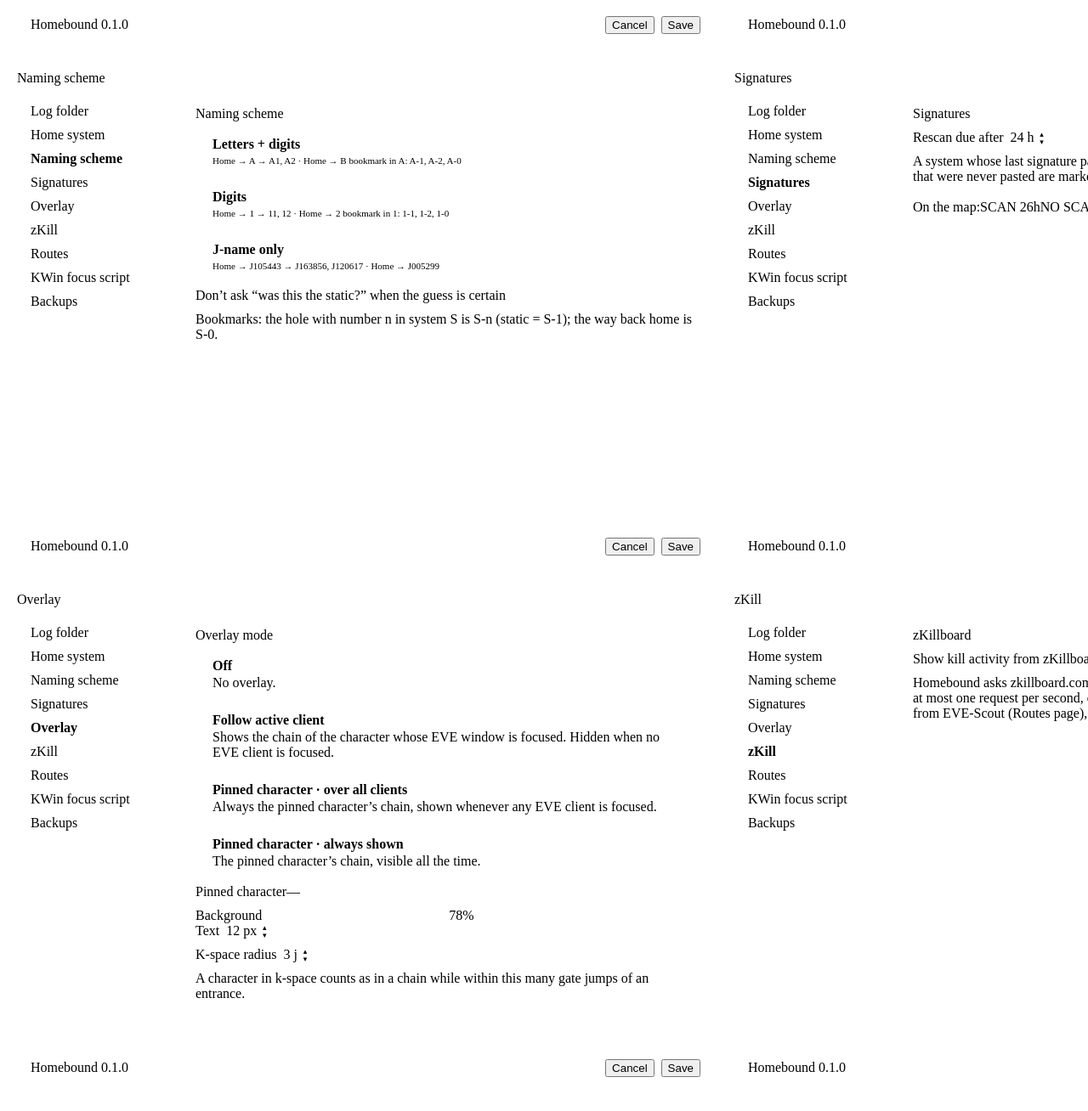
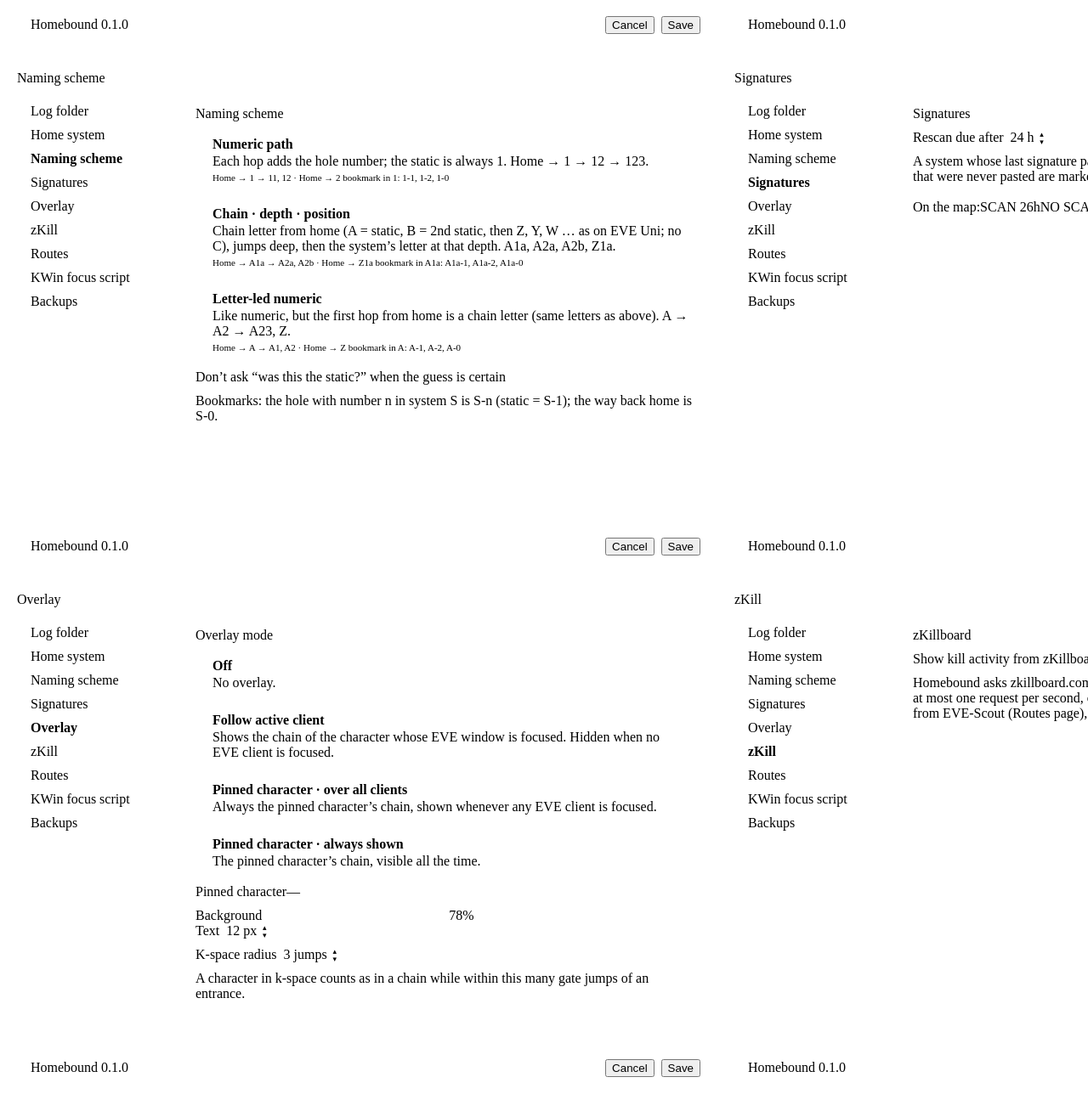
Before and after one commit to luto2/homebound, a plain HTML site: page design-system/components/Settings/preview.html in a window 1280 px wide. Shown: the part 551-1859 px from the top of the page at 85% size. Drawn offline with Linux system fonts and the light colour scheme.

Commit message:
Design system: Settings shows the app's three naming schemes and "3 jumps"
The naming page had Letters + digits, Digits and J-name only, which the app never had. It now shows Numeric path, Chain · depth · position and Letter-led numeric with their descriptions and the app's preview lines. The k-space radius reads "3 jumps", as in the app.

Co-Authored-By: Claude Opus 5.5 <noreply@anthropic.com>
Claude-Session: https://claude.ai/code/session_01RSagr2RYDtQNSAv9QYMvyf

```diff
--- a/design-system/components/Settings/preview.html
+++ b/design-system/components/Settings/preview.html
@@ -57,9 +57,9 @@ g += win('Home system', cap('Home system · map “Main”') +
   cap('Map view') + chk(true, 'Centre the map on a system when a character jumps into it by wormhole') +
   cap('Other results') + help('✕ Unknown system', 'err') + help('No home set: each chain is named from the first system mapped.'));
 g += win('Naming scheme', cap('Naming scheme') +
-  radio(true, 'Letters + digits', '', 'Home → A → A1, A2   ·   Home → B      bookmark in A: A-1, A-2, A-0') +
-  radio(false, 'Digits', '', 'Home → 1 → 11, 12   ·   Home → 2      bookmark in 1: 1-1, 1-2, 1-0') +
-  radio(false, 'J-name only', '', 'Home → J105443 → J163856, J120617   ·   Home → J005299') +
+  radio(true, 'Numeric path', 'Each hop adds the hole number; the static is always 1. Home → 1 → 12 → 123.', 'Home → 1 → 11, 12   ·   Home → 2      bookmark in 1: 1-1, 1-2, 1-0') +
+  radio(false, 'Chain · depth · position', 'Chain letter from home (A = static, B = 2nd static, then Z, Y, W … as on EVE Uni; no C), jumps deep, then the system’s letter at that depth. A1a, A2a, A2b, Z1a.', 'Home → A1a → A2a, A2b   ·   Home → Z1a      bookmark in A1a: A1a-1, A1a-2, A1a-0') +
+  radio(false, 'Letter-led numeric', 'Like numeric, but the first hop from home is a chain letter (same letters as above). A → A2 → A23, Z.', 'Home → A → A1, A2   ·   Home → Z      bookmark in A: A-1, A-2, A-0') +
   chk(true, 'Don’t ask “was this the static?” when the guess is certain') +
   help('Bookmarks: the hole with number n in system S is S-n (static = S-1); the way back home is S-0.'));
 g += win('Signatures', cap('Signatures') +
@@ -73,7 +73,7 @@ g += win('Overlay', cap('Overlay mode') +
   radio(false, 'Pinned character · always shown', 'The pinned character’s chain, visible all the time.') +
   '<div class="lm-row" style="gap:10px">' + cap('Pinned character') + '<span class="lm-input combo" style="width:180px">—</span></div>' +
   '<div class="lm-row" style="gap:18px"><span class="slider">' + cap('Background') + '<span class="tr"><b></b><i></i></span><span class="lm-mono">78%</span></span><span class="lm-row">' + cap('Text') + '<span class="spin">12 px</span></span></div>' +
-  '<div class="lm-row" style="gap:10px">' + cap('K-space radius') + '<span class="spin">3 j</span></div>' +
+  '<div class="lm-row" style="gap:10px">' + cap('K-space radius') + '<span class="spin">3 jumps</span></div>' +
   help('A character in k-space counts as in a chain while within this many gate jumps of an entrance.'));
 g += win('zKill', cap('zKillboard') + chk(true, 'Show kill activity from zKillboard') +
   help('Homebound asks zkillboard.com for the last 24h of kills in each system of a visible chain, at most one request per second, cached for 10 minutes. Only system IDs are sent. Apart from EVE-Scout (Routes page), this is the only network access Homebound makes.'));
```
Also changed, not shown: design-system/previews/Settings.html (+4 -4 lines), 1 other file.
